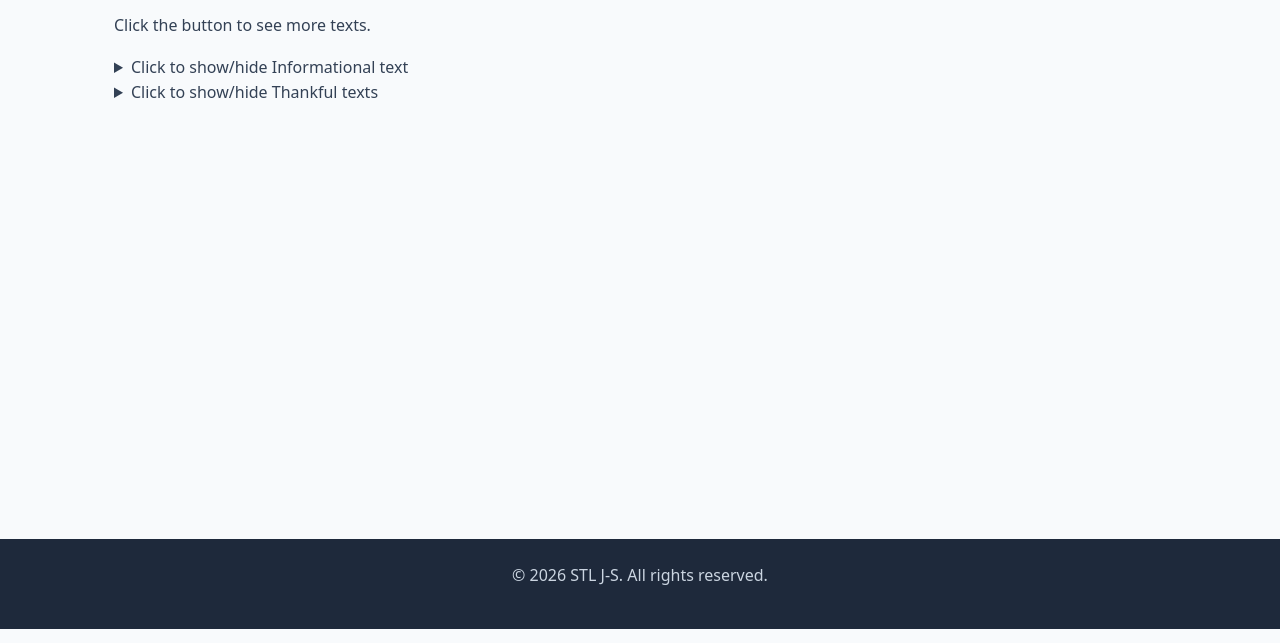
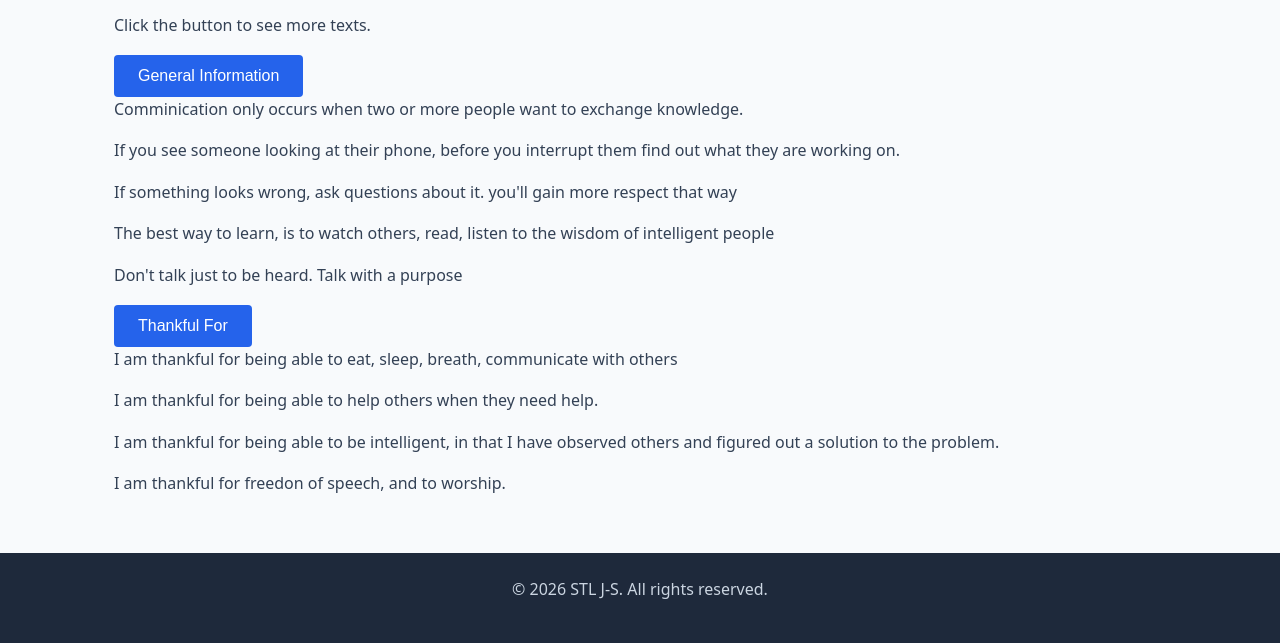
Before and after one commit to STL-J-S/STL-J-S.github.io, a plain HTML site: page blog.html in a window 1280 px wide. Shown: the part 171-814 px from the top of the page. Drawn offline with Linux system fonts and the light colour scheme.

Commit message:
Implement accordion feature in blog.html
Added accordion buttons for General Information and Thankful For sections with corresponding content.

```diff
--- a/blog.html
+++ b/blog.html
@@ -23,7 +23,24 @@
   <main>
     <h1>Blogging Site</h1>
     <p>Click the button to see more texts.</p>
-    <details>
+
+    <button class="accordion">General Information</button>
+    <div class="panel">
+       <p>Comminication only occurs when two or more people want to exchange knowledge.</p>
+       <p>If you see someone looking at their phone, before you interrupt them find out what they are working on.</p>
+       <p>If something looks wrong, ask questions about it.  you'll gain more respect that way</p>
+       <p>The best way to learn, is to watch others, read, listen to the wisdom of intelligent people</p>
+       <p>Don't talk just to be heard.  Talk with a purpose</p>
+    </div>
+    <button class="accordion">Thankful For</button>
+    <div class="panel">
+       <p>I am thankful for being able to eat, sleep, breath, communicate with others</p>
+       <p>I am thankful for being able to help others when they need help.</p>
+       <p>I am thankful for being able to be intelligent, in that I have observed others and figured out a solution to the problem.</p>
+       <p>I am thankful for freedon of speech, and to worship.</p>
+    </div>
+
+    <!-- details>
       <summary>Click to show/hide Informational text</summary>
       <p>Comminication only occurs when two or more people want to exchange knowledge.</p>
       <p>If you see someone looking at their phone, before you interrupt them find out what they are working on.</p>
@@ -37,7 +54,7 @@
       <p>I am thankful for being able to help others when they need help.</p>
       <p>I am thankful for being able to be intelligent, in that I have observed others and figured out a solution to the problem.</p>
       <p>I am thankful for freedon of speech, and to worship.</p>
-    </details>
+    </details -->
   </main>
 
   <footer>
```
